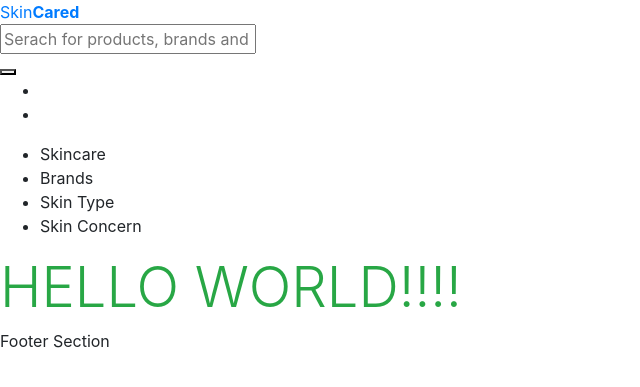
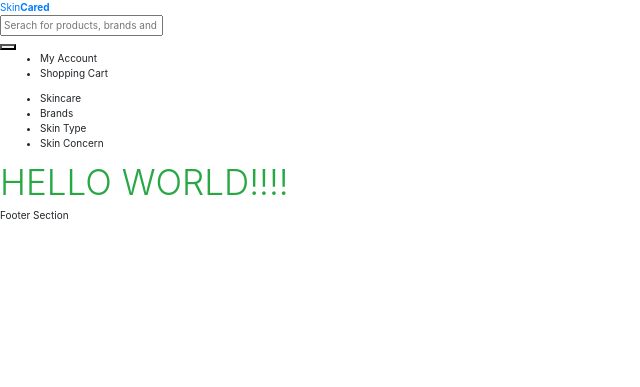
Before and after one commit to Code-Institute-Submissions/skincared, a Django app: page / in a window 1280 px wide. Shown: the top 387 px of the page, without its empty margins (0-640 px from the left). Run offline with Django 3.2, Linux system fonts and the light colour scheme; some libraries are stand-ins or nearby versions.

Commit message:
Add static and media fodlers aswell as update settings.py to reflect this

```diff
--- a/skincared/settings.py
+++ b/skincared/settings.py
@@ -154,3 +154,9 @@ STATIC_URL = '/static/'
 # https://docs.djangoproject.com/en/3.2/ref/settings/#default-auto-field
 
 DEFAULT_AUTO_FIELD = 'django.db.models.BigAutoField'
+
+STATIC_URL = '/static/'
+STATICFILES_DIRS = (os.path.join(BASE_DIR, 'static'),)
+
+MEDIA_URL = '/media/'
+MEDIA_ROOT = os.path.join(BASE_DIR, 'media')
--- /dev/null
+++ b/static/css/style.css
@@ -0,0 +1,11 @@
+/* Global */
+
+* {
+    box-sizing: border-box;
+}
+
+html{
+    font-size: 62.5%;
+}
+
+/* Logo */
--- a/templates/base.html
+++ b/templates/base.html
@@ -19,6 +19,7 @@
     <!-- Bootstrap CSS -->
     <link rel="stylesheet" href="https://stackpath.bootstrapcdn.com/bootstrap/4.4.1/css/bootstrap.min.css" integrity="sha384-Vkoo8x4CGsO3+Hhxv8T/Q5PaXtkKtu6ug5TOeNV6gBiFeWPGFN9MuhOf23Q9Ifjh" crossorigin="anonymous">
     <!-- CSS -->
+    <link rel="stylesheet" href="{% static 'css/style.css' %}">
     {% endblock %}
 
     {% block extra_css %}
@@ -62,8 +63,11 @@
 
         <div>
             <ul>
-                <li></li>
-                <li></li>
+                <a>
+                    <li>My Account</li>
+                </a>
+
+                <li>Shopping Cart</li>
             </ul>
         </div>
 
```
